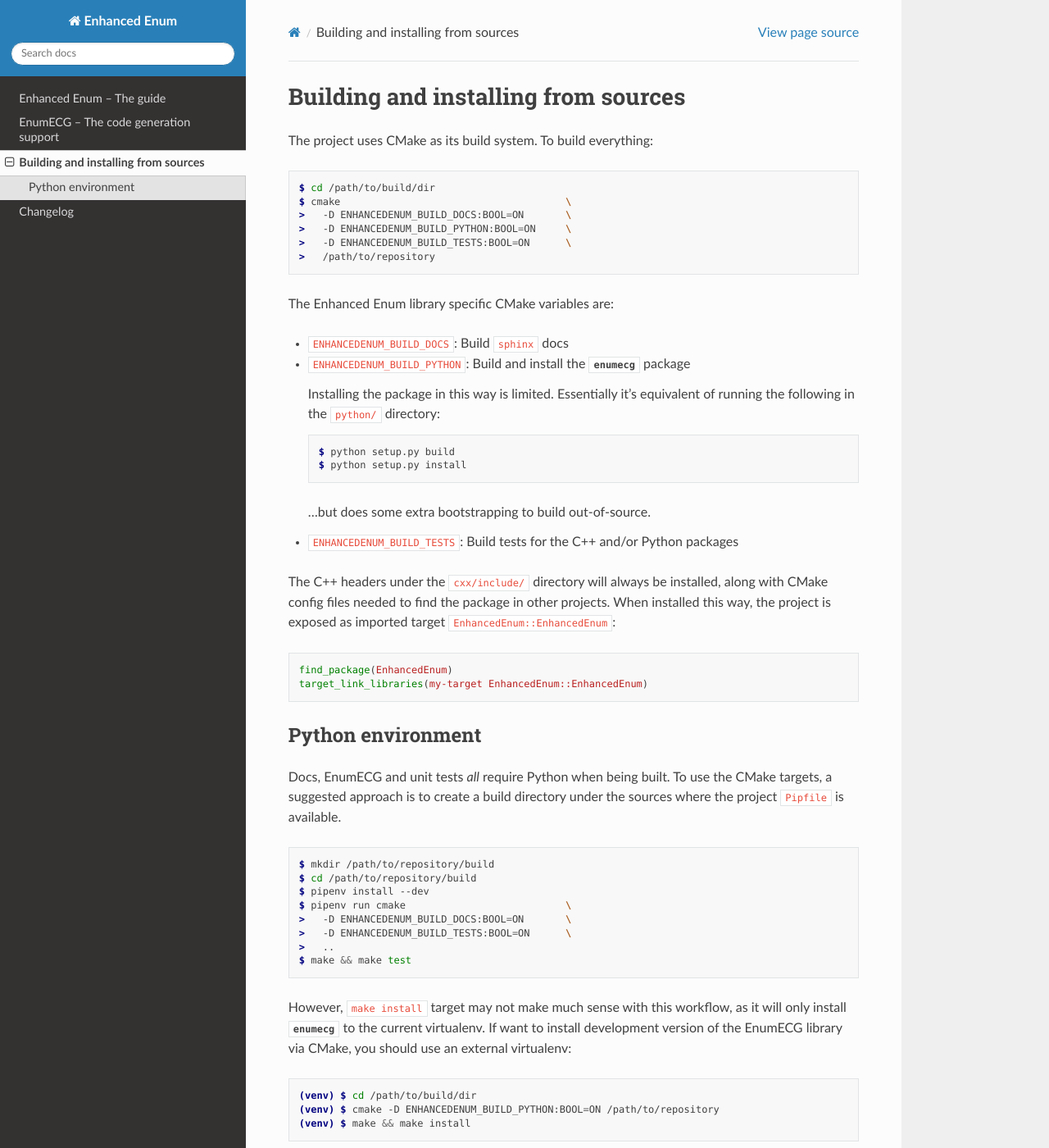
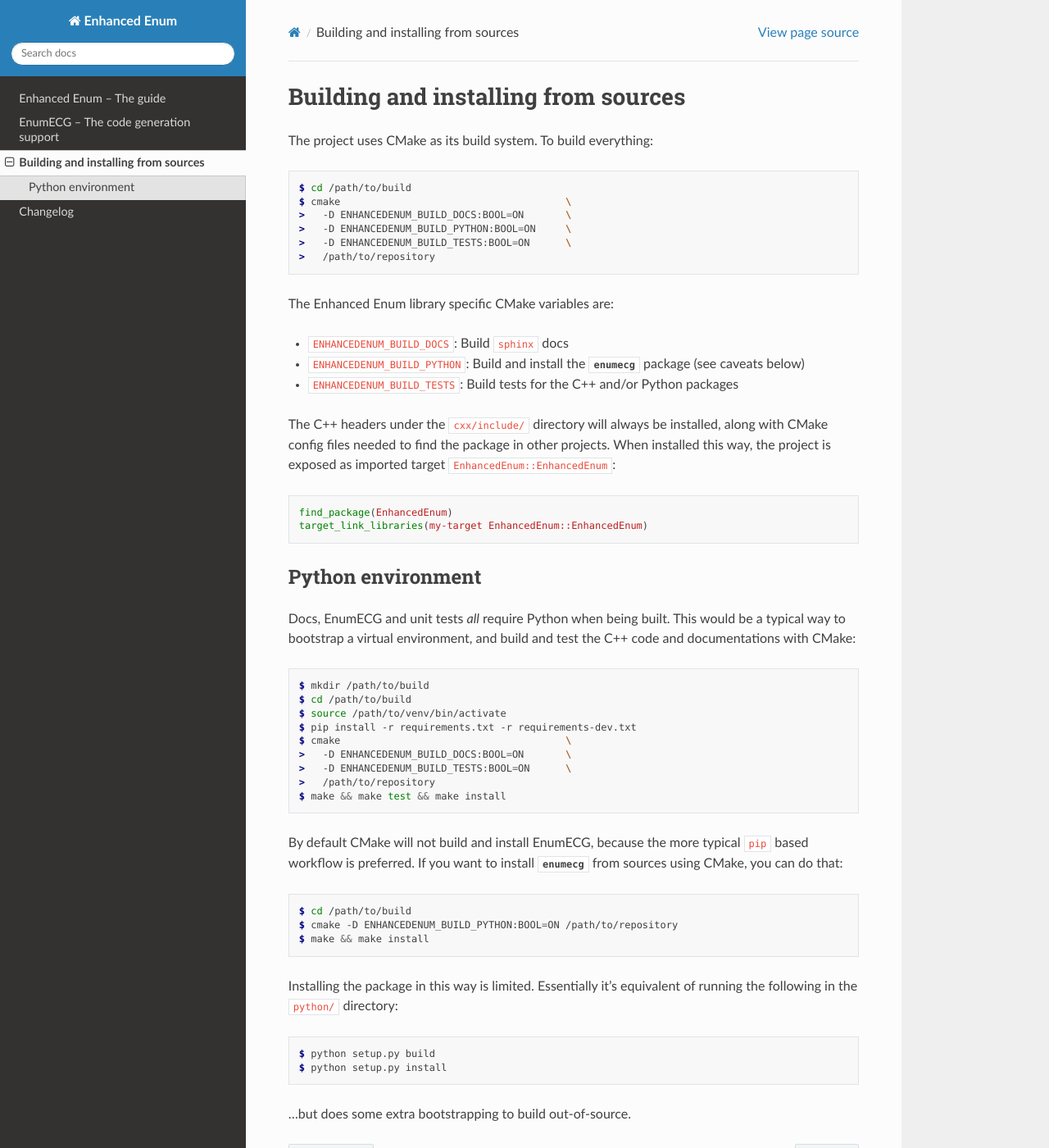
Before and after one commit to jasujm/enhanced-enum, a Sphinx documentation site: the page built from docs/installation.rst, in a window 1280 px wide and 1400 px high. Shown: the whole window at 82% size. Built offline with Sphinx 7.4.7 and the Read the Docs theme 2.0.0, drawn with Linux system fonts in a browser that asks for light colours; some of the changed text lies outside the part shown.

Commit message:
Migrate to pip-tools
pipenv is more oriented toward application development. Using
pip-tools to manage requirements.txt for bootstrapping development
environment gives more flexibility in library development.

```diff
--- a/docs/installation.rst
+++ b/docs/installation.rst
@@ -5,7 +5,7 @@ The project uses CMake as its build system. To build everything:
 
 .. code-block:: console
 
-   $ cd /path/to/build/dir
+   $ cd /path/to/build
    $ cmake                                      \
    >   -D ENHANCEDENUM_BUILD_DOCS:BOOL=ON       \
    >   -D ENHANCEDENUM_BUILD_PYTHON:BOOL=ON     \
@@ -17,17 +17,7 @@ The Enhanced Enum library specific CMake variables are:
 - ``ENHANCEDENUM_BUILD_DOCS``: Build ``sphinx`` docs
 
 - ``ENHANCEDENUM_BUILD_PYTHON``: Build and install the :mod:`enumecg`
-  package
-
-  Installing the package in this way is limited. Essentially it's
-  equivalent of running the following in the ``python/`` directory:
-
-  .. code-block:: console
-
-     $ python setup.py build
-     $ python setup.py install
-
-  ...but does some extra bootstrapping to build out-of-source.
+  package (see caveats below)
 
 - ``ENHANCEDENUM_BUILD_TESTS``: Build tests for the C++ and/or Python
   packages
@@ -45,32 +35,38 @@ imported target ``EnhancedEnum::EnhancedEnum``:
 Python environment
 ------------------
 
-Docs, EnumECG and unit tests *all* require Python when being built. To
-use the CMake targets, a suggested approach is to create a build
-directory under the sources where the project ``Pipfile`` is
-available.
+Docs, EnumECG and unit tests *all* require Python when being
+built. This would be a typical way to bootstrap a virtual environment,
+and build and test the C++ code and documentations with CMake:
 
 .. code-block:: console
 
-   $ mkdir /path/to/repository/build
-   $ cd /path/to/repository/build
-   $ pipenv install --dev
-   $ pipenv run cmake                           \
+   $ mkdir /path/to/build
+   $ cd /path/to/build
+   $ source /path/to/venv/bin/activate
+   $ pip install -r requirements.txt -r requirements-dev.txt
+   $ cmake                                      \
    >   -D ENHANCEDENUM_BUILD_DOCS:BOOL=ON       \
    >   -D ENHANCEDENUM_BUILD_TESTS:BOOL=ON      \
-   >   ..
-   $ make && make test
+   >   /path/to/repository
+   $ make && make test && make install
 
-However, ``make install`` target may not make much sense with this
-workflow, as it will only install :mod:`enumecg` to the current
-virtualenv. If want to install development version of the EnumECG
-library via CMake, you should use an external virtualenv:
+By default CMake will not build and install EnumECG, because the more
+typical ``pip`` based workflow is preferred. If you want to install
+:mod:`enumecg` from sources using CMake, you can do that:
 
 .. code-block:: console
 
-   (venv) $ cd /path/to/build/dir
-   (venv) $ cmake -D ENHANCEDENUM_BUILD_PYTHON:BOOL=ON /path/to/repository
-   (venv) $ make && make install
+   $ cd /path/to/build
+   $ cmake -D ENHANCEDENUM_BUILD_PYTHON:BOOL=ON /path/to/repository
+   $ make && make install
 
-It is of course possible to build and install EnumECG by invoking a
-more typical in-source build.
+Installing the package in this way is limited. Essentially it's
+equivalent of running the following in the ``python/`` directory:
+
+.. code-block:: console
+
+   $ python setup.py build
+   $ python setup.py install
+
+...but does some extra bootstrapping to build out-of-source.
```
Also changed, not shown: requirements-dev.txt (added, +64 -0 lines), requirements.txt (added, +13 -0 lines), 4 other files.
